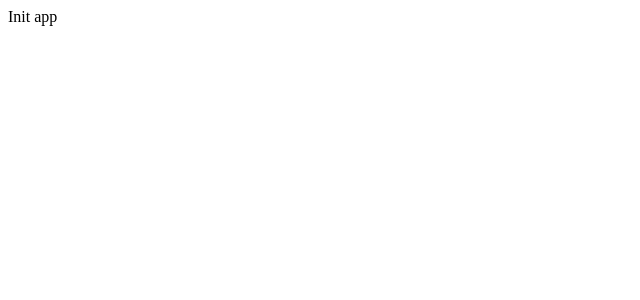
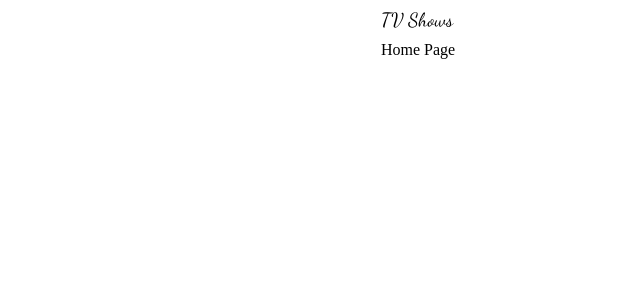
Before and after one commit to nenahui/homework-69, a React (Vite) app: page / in a window 1280 px wide. Shown: the top 300 px of the page, without its empty margins (0-640 px from the left). Built offline with nearby package versions, Linux system fonts and the light colour scheme.

Commit message:
Created the site header and layout, and also added routing on the main page and show pages

```diff
--- /dev/null
+++ b/src/App.css
@@ -0,0 +1,31 @@
+@import url('https://fonts.googleapis.com/css2?family=Dancing+Script:wght@400..700&display=swap');
+
+*,
+*::before,
+*::after {
+  box-sizing: border-box;
+}
+
+.container {
+  max-width: 550px;
+  margin: 0 auto;
+  padding: 0 1rem;
+}
+
+.logo {
+  font-family: 'Dancing Script', cursive;
+  color: inherit;
+  text-decoration: none;
+  font-size: 1.2rem;
+}
+
+.header {
+  margin-bottom: 10px;
+}
+
+.spinner {
+  position: absolute;
+  top: 50%;
+  left: 50%;
+  transform: translate(-50%, -50%);
+}
--- a/src/App.tsx
+++ b/src/App.tsx
@@ -1,3 +1,16 @@
+import './App.css';
+import { Layout } from './components/Layout/Layout';
+import { Route, Routes } from 'react-router-dom';
+import { Home } from './containers/Home/Home';
+import { Show } from './containers/Show/Show';
+
 export const App = () => {
-  return <>Init app</>;
+  return (
+    <Layout>
+      <Routes>
+        <Route path='/' element={<Home />} />
+        <Route path='/show/:showId' element={<Show />} />
+      </Routes>
+    </Layout>
+  );
 };
--- /dev/null
+++ b/src/components/Header/Header.tsx
@@ -0,0 +1,11 @@
+import { Link } from 'react-router-dom';
+
+export const Header = () => {
+  return (
+    <header className={'header'}>
+      <Link to={'/'} className={'logo'}>
+        TV Shows
+      </Link>
+    </header>
+  );
+};
--- /dev/null
+++ b/src/components/Layout/Layout.tsx
@@ -0,0 +1,12 @@
+import React, { PropsWithChildren } from 'react';
+import { Flex } from 'antd';
+import { Header } from '../Header/Header';
+
+export const Layout: React.FC<PropsWithChildren> = ({ children }) => {
+  return (
+    <Flex className={'container'} vertical>
+      <Header />
+      {children}
+    </Flex>
+  );
+};
--- /dev/null
+++ b/src/containers/Home/Home.tsx
@@ -0,0 +1,3 @@
+export const Home = () => {
+  return <>Home Page</>;
+};
--- /dev/null
+++ b/src/containers/Show/Show.tsx
@@ -0,0 +1,3 @@
+export const Show = () => {
+  return <>Show Page</>;
+};
--- a/src/main.tsx
+++ b/src/main.tsx
@@ -1,9 +1,12 @@
 import React from 'react';
 import ReactDOM from 'react-dom/client';
 import { App } from './App';
+import { BrowserRouter } from 'react-router-dom';
 
 ReactDOM.createRoot(document.getElementById('root')!).render(
   <React.StrictMode>
-    <App />
+    <BrowserRouter>
+      <App />
+    </BrowserRouter>
   </React.StrictMode>
 );
```
